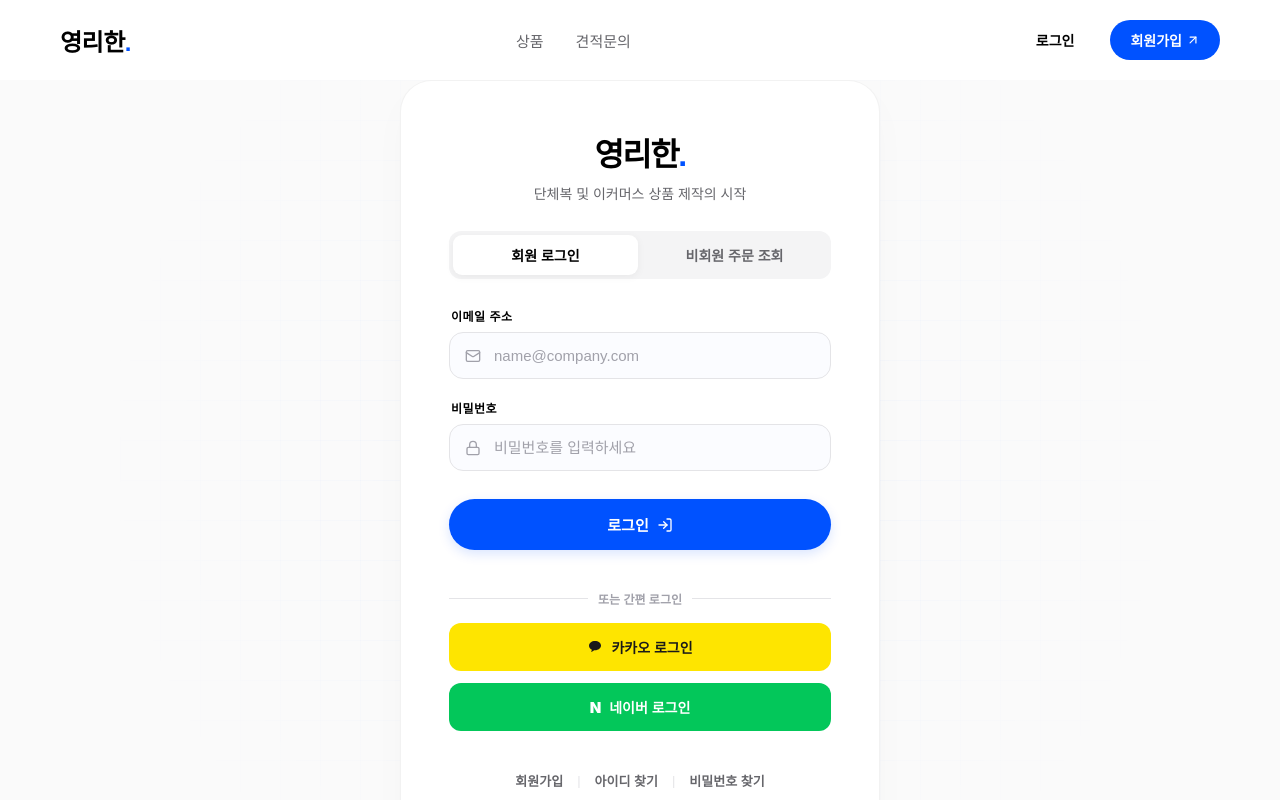
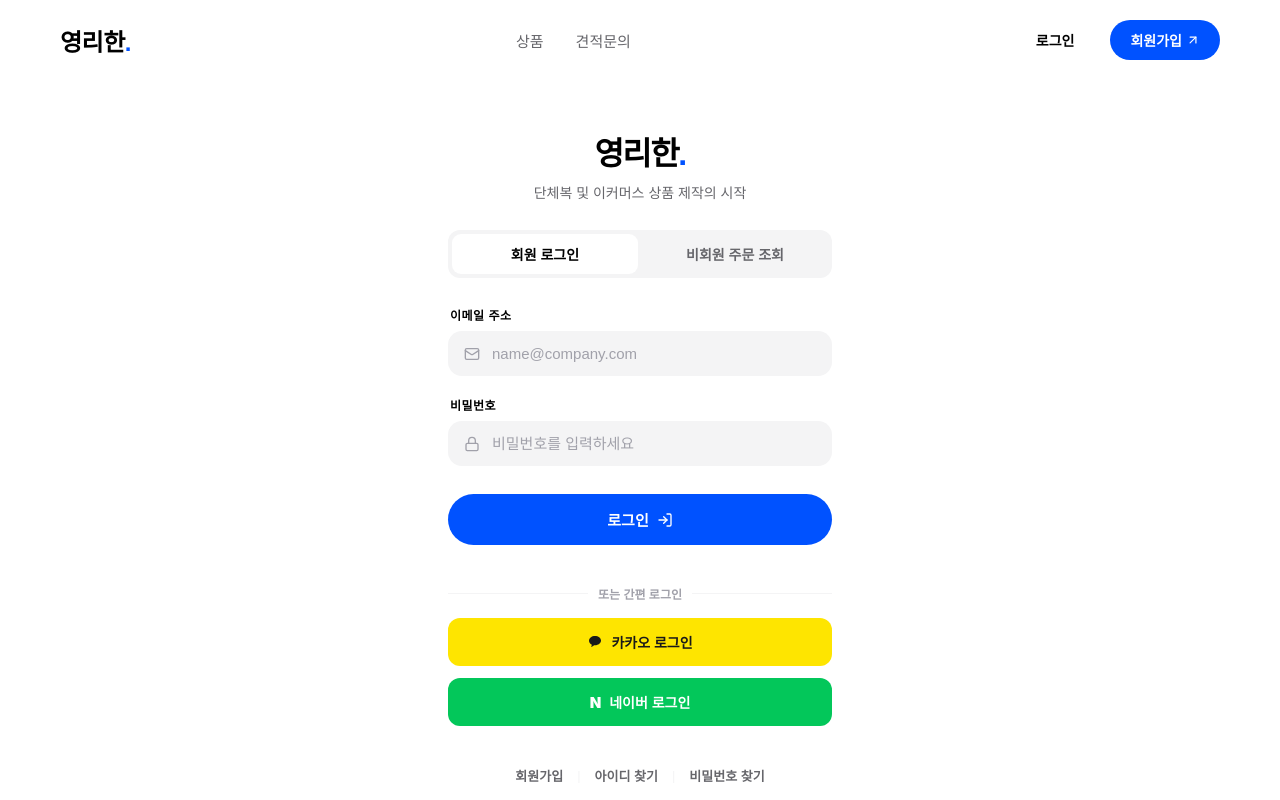
Before and after one commit to ryukidds/youngreehan, a Next.js app: page /login in a window 1280 px wide. Built offline with nearby package versions, Linux system fonts and the light colour scheme; a web font is replaced by a local one.

Commit message:
style: make login and signup pages purely flat by removing borders, button shadows, and grid backgrounds

```diff
--- a/src/app/login/auth.module.css
+++ b/src/app/login/auth.module.css
@@ -3,41 +3,29 @@
   display: flex;
   justify-content: center;
   align-items: center;
-  background-color: #fafafa;
+  background-color: #ffffff; /* Solid flat white background */
   padding: 80px 24px;
   position: relative;
   overflow: hidden;
 }
 
 .gridPattern {
-  position: absolute;
-  top: 0;
-  left: 0;
-  width: 100%;
-  height: 100%;
-  background-size: 40px 40px;
-  background-image:
-    linear-gradient(to right, rgba(0, 82, 255, 0.02) 1px, transparent 1px),
-    linear-gradient(to bottom, rgba(0, 82, 255, 0.02) 1px, transparent 1px);
-  mask-image: radial-gradient(circle, black 30%, transparent 70%);
-  -webkit-mask-image: radial-gradient(circle, black 30%, transparent 70%);
-  z-index: 1;
+  display: none; /* Flat design without background grid */
 }
 
 .card {
   width: 100%;
   max-width: 480px;
   background-color: #ffffff;
-  border: 1px solid rgba(0, 0, 0, 0.05);
+  border: none; /* No border lines */
   border-radius: var(--radius-xl);
   padding: 48px;
   position: relative;
   z-index: 2;
-  box-shadow: 0 16px 40px rgba(0, 0, 0, 0.02), 0 1px 3px rgba(0, 0, 0, 0.01);
+  box-shadow: none; /* No box shadows */
   display: flex;
   flex-direction: column;
   gap: 28px;
-  transition: transform 0.3s var(--transition-smooth);
 }
 
 .header {
@@ -91,7 +79,7 @@
 .activeTab {
   background-color: #ffffff;
   color: #000000 !important;
-  box-shadow: 0 2px 8px rgba(0, 0, 0, 0.05);
+  box-shadow: none; /* Flat active tab indicator */
 }
 
 /* Form Styles */
@@ -131,13 +119,13 @@
 
 .input {
   width: 100%;
-  background-color: #fbfcff;
-  border: 1.5px solid #e4e4e7;
+  background-color: #f4f4f5; /* Flat light gray background */
+  border: none; /* No input borders */
   border-radius: var(--radius-md);
   padding: 14px 16px 14px 44px;
   font-size: 15px;
   color: #000000;
-  transition: border-color 0.2s, background-color 0.2s, box-shadow 0.2s;
+  transition: background-color 0.2s;
 }
 
 .input::placeholder {
@@ -145,9 +133,8 @@
 }
 
 .input:focus {
-  border-color: var(--primary-color);
-  background-color: #ffffff;
-  box-shadow: 0 0 0 3px rgba(0, 82, 255, 0.06);
+  background-color: #e4e4e7; /* Flat hover/focus indicator */
+  box-shadow: none;
 }
 
 .submitBtn {
@@ -158,19 +145,18 @@
   padding: 15px;
   border-radius: 40px;
   text-align: center;
-  transition: background-color 0.2s, transform 0.2s var(--transition-smooth), box-shadow 0.2s;
+  transition: background-color 0.2s, opacity 0.2s;
   margin-top: 8px;
   display: flex;
   justify-content: center;
   align-items: center;
   gap: 8px;
-  box-shadow: 0 4px 12px rgba(0, 82, 255, 0.15);
+  box-shadow: none; /* No button shadows */
 }
 
 .submitBtn:hover {
   background-color: var(--primary-hover);
-  transform: translateY(-1.5px);
-  box-shadow: 0 6px 16px rgba(0, 82, 255, 0.2);
+  box-shadow: none;
 }
 
 /* Guest Info Text */
@@ -179,7 +165,7 @@
   color: var(--text-muted);
   line-height: 1.5;
   text-align: center;
-  background-color: #f8fafc;
+  background-color: #f4f4f5; /* Consistent flat gray */
   padding: 16px;
   border-radius: 12px;
   word-break: keep-all;
@@ -210,7 +196,7 @@
 .socialDivider::after {
   content: '';
   flex: 1;
-  border-bottom: 1px solid #e4e4e7;
+  border-bottom: 1px solid #f4f4f5; /* Flat light separator */
 }
 
 .socialDivider span {
@@ -235,12 +221,11 @@
   justify-content: center;
   align-items: center;
   gap: 8px;
-  transition: opacity 0.2s, transform 0.1s;
+  transition: opacity 0.2s;
 }
 
 .kakaoBtn:hover {
   opacity: 0.92;
-  transform: translateY(-1px);
 }
 
 .naverBtn {
@@ -255,12 +240,11 @@
   justify-content: center;
   align-items: center;
   gap: 8px;
-  transition: opacity 0.2s, transform 0.1s;
+  transition: opacity 0.2s;
 }
 
 .naverBtn:hover {
   opacity: 0.92;
-  transform: translateY(-1px);
 }
 
 .socialIcon {
@@ -302,7 +286,7 @@
 }
 
 .linkDivider {
-  color: #e4e4e7;
+  color: #f4f4f5;
   user-select: none;
 }
 
@@ -310,7 +294,7 @@
   text-align: center;
   font-size: 14px;
   color: var(--text-muted);
-  border-top: 1px solid #e4e4e7;
+  border-top: 1px solid #f4f4f5;
   padding-top: 24px;
   margin-top: 8px;
 }
@@ -333,12 +317,12 @@
   width: 100vw;
   height: 100vh;
   background-color: rgba(0, 0, 0, 0.4);
-  backdrop-filter: blur(4px);
+  backdrop-filter: blur(2px);
   display: flex;
   justify-content: center;
   align-items: center;
   z-index: 100;
-  animation: fadeIn 0.25s ease-out;
+  animation: fadeIn 0.2s ease-out;
 }
 
 .modalContent {
@@ -348,11 +332,12 @@
   border-radius: var(--radius-lg);
   padding: 36px;
   position: relative;
-  box-shadow: 0 24px 60px rgba(0, 0, 0, 0.15);
+  box-shadow: none; /* Flat design modal */
+  border: none;
   display: flex;
   flex-direction: column;
   gap: 20px;
-  animation: scaleUp 0.3s cubic-bezier(0.16, 1, 0.3, 1);
+  animation: scaleUp 0.2s ease-out;
 }
 
 .modalClose {
@@ -398,13 +383,14 @@
   padding: 14px;
   border-radius: 40px;
   text-align: center;
-  transition: background-color 0.2s, transform 0.2s;
+  transition: background-color 0.2s;
   margin-top: 8px;
+  box-shadow: none;
+  border: none;
 }
 
 .modalSubmitBtn:hover {
   background-color: #222222;
-  transform: translateY(-1px);
 }
 
 @keyframes fadeIn {
@@ -413,7 +399,7 @@
 }
 
 @keyframes scaleUp {
-  from { transform: scale(0.96); opacity: 0; }
+  from { transform: scale(0.98); opacity: 0; }
   to { transform: scale(1); opacity: 1; }
 }
 
```
